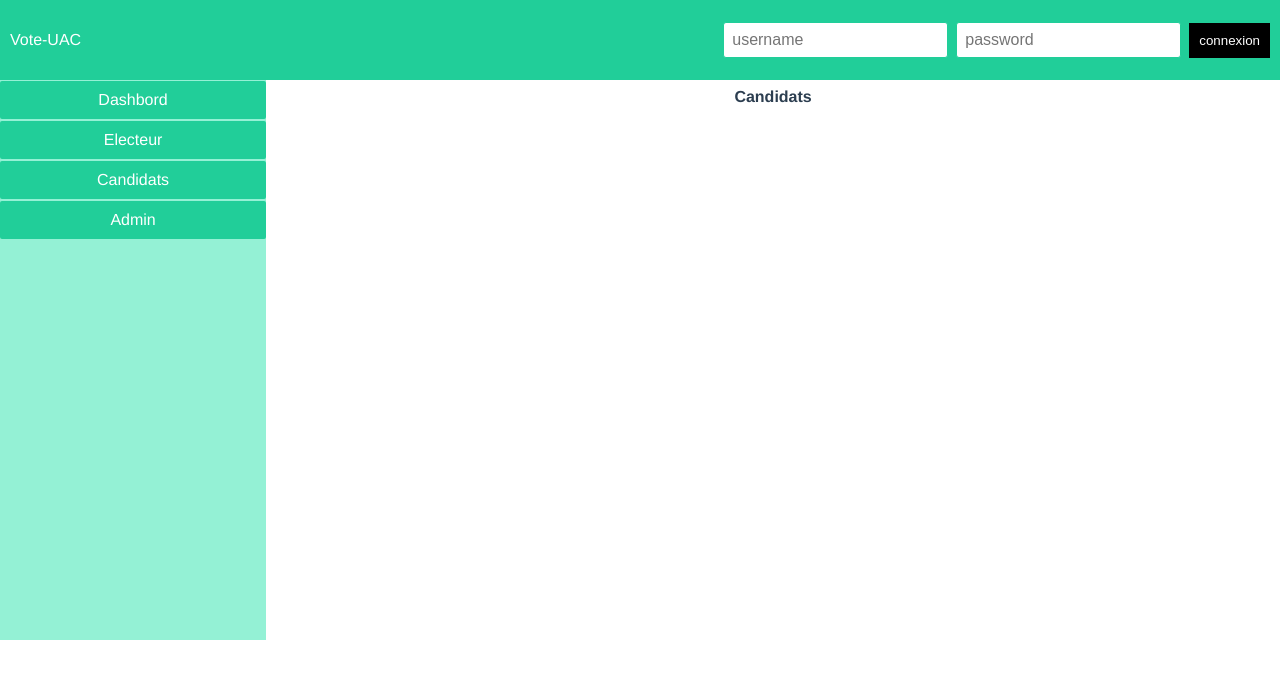
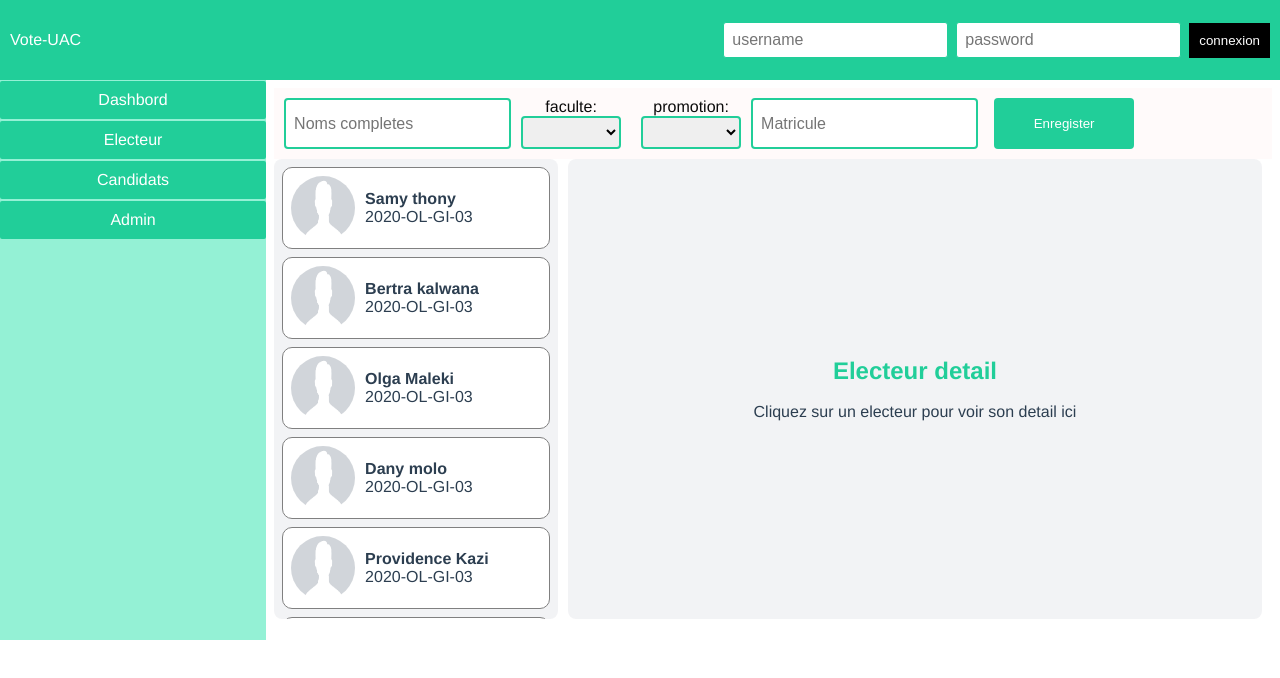
Before and after one commit to leenorshn/vue2-vote, a Vue app: page /#/Candidat in a window 1280 px wide. Shown: the top 678 px of the page. Built offline with nearby package versions, Linux system fonts and the light colour scheme.

Commit message:
designing candidate page

```diff
--- a/src/views/CandidatPage.vue
+++ b/src/views/CandidatPage.vue
@@ -1,18 +1,285 @@
 <template>
-    <div class="main-content-candidat">
-        <h4>Candidats</h4>
+    <div class="electeur-main-page">
+       <div class="student-form-main">
+    <input type="text" v-model="newElecteur.name" placeholder="Noms completes" />
+    <div class="combo">
+      <label for="pet-select">faculte:</label>
+      <select name="pets" id="faculte" v-model="newElecteur.faculte">
+        <option value="GI">Gestion-Info</option>
+        <option value="CU">Communication</option>
+        <option value="SA">Genie-info</option>
+      </select>
+    </div>
+    <div class="combo">
+      <label for="pet-select">promotion:</label>
+      <select name="pets" id="promotion" v-model="newElecteur.promotion">
+        <option value="Prepa">Prepas</option>
+        <option value="G1">G1</option>
+        <option value="G2">G2</option>
+        <option value="G3">G3</option>
+        <option value="L1">L1</option>
+        <option value="L2">L3</option>
+      </select>
+    </div>
+    <input type="text" placeholder="Matricule" v-model="newElecteur.matricule" />
+    <button @click="addElecteur()">Enregister</button>
+  </div>
+        <div class="electeur-all-page">
+            <div class="list-electeur">
+                <div class="card-item" v-for="(electeur,index) in electeurs" :key="index" @click="viewDetailElecteur(index)">
+                    <img src="../assets/profile.png" alt="">
+                    <div class="section-two">
+                        <h4>{{electeur.name}}</h4>
+                    <p>{{electeur.matricule}}</p>
+                    </div>
+                </div>
+            </div>
+            <div v-if="currentElecteur" class="detail-electeur">
+               <img src="../assets/profile.png">,
+               <div class="identity">
+                 <h4>{{currentElecteur.name}}</h4>
+                 <h6>{{currentElecteur.matricule}}</h6>
+                 <p>{{currentElecteur.faculte}}</p>
+               </div>
+               <div class="action">
+                 <button @click.prevent="deleteElecteur(index)" >Supprimer</button>
+               </div>
+            </div>
+            <div v-else class="detail-electeur-default">
+              <h2>Electeur detail</h2><br>
+              <p>Cliquez sur un electeur pour voir son detail ici</p>
+            </div>
+        </div>
     </div>
 </template>
+
 <script>
+
 export default {
     name:"CandidatPage",
+    methods:{
+      viewDetailElecteur(index) {
+        this.currentElecteur=this.electeurs[index];
+      },
+      deleteElecteur(index){
+        this.$delete(this.electeurs,index);
+      },
+      addElecteur(){
+        this.electeurs.unshift({
+          name:this.newElecteur.name,
+          matricule:this.newElecteur.matricule,
+          faculte:this.newElecteur.faculte,
+          promotion:this.newElecteur.promotion
+        });
+        this.newElecteur.name=""
+        this.newElecteur.matricule=""
+        this.newElecteur.faculte=""
+        this.newElecteur.promotion=""
+      }
+    },
     data() {
-        return {}
+    return {
+      name: "Jeux de la vie",
+      currentElecteur:null,
+      newElecteur:{
+        name:"",
+        matricule:"",
+        promotion:"",
+        faculte:"",
+      }
+      ,
+      electeurs:[
+          {
+          name:"Samy thony",
+          matricule:"2020-OL-GI-03",
+          promotion:"G3",
+          faculte:"GI"
+      },
+      {
+          name:"Bertra kalwana",
+          matricule:"2020-OL-GI-03",
+          promotion:"G3",
+          faculte:"GI"
+      },
+      {
+          name:"Olga Maleki",
+          matricule:"2020-OL-GI-03",
+          promotion:"G3",
+          faculte:"GI"
+      },
+      {
+          name:"Dany molo",
+          matricule:"2020-OL-GI-03",
+          promotion:"G3",
+          faculte:"GI"
+      },
+      {
+          name:"Providence Kazi",
+          matricule:"2020-OL-GI-03",
+          promotion:"G3",
+          faculte:"GI"
+      },
+      {
+          name:"Julien Mongala",
+          matricule:"2020-OL-GI-03",
+          promotion:"G3",
+          faculte:"GI"
+      }
+      ]
     }
+
+  },
 
 }
 </script>
+<style scoped>
+    .electeur-main-page{
+        display: flex;
+        flex-direction: column;
 
-<style scoped>
+    }
+
+    .student-form-main {
+
+  padding: 10px;
+
+  background: #fffafa;
+  display: flex;
+  color: rgb(12, 11, 11);
+}
+.combo {
+  display: flex;
+  flex-direction: column;
+  margin: 0px 10px;
+}
+#promotion {
+  padding: 6px;
+  width:100px;
+  border:none;
+  border:2px solid #21ce99;
+  border-radius:4px;
+}
+#faculte {
+  padding: 6px;
+  width:100px;
+  border:none;
+  border:2px solid #21ce99;
+  border-radius:4px;
+}
+input {
+  padding: 8px;
+  font-size: 16px;
+  border:2px solid #21ce99;
+  border-radius:4px;
+
+}
+input:focus{
+    outline-color: #21ce99;
+}
+button {
+  width: 140px;
+  margin-left: 16px;
+  background-color: #21ce99;
+  color:white;
+  border:none;
+  border-radius:4px;
+}
+    .electeur-all-page{
+        display: flex;
+
+    }
+    .list-electeur{
+        flex:3;
+        background-color:rgba(8, 26, 61,0.05);
+        height: 460px;
+        overflow:auto;
+        border-radius: 8px;
+    }
+    .detail-electeur{
+        border-radius: 8px;
+        margin-left:10px;
+        margin-right:10px ;
+        padding:16px;
+
+        flex: 7;
+         background-color:rgba(8, 26, 61,0.05);
+    }
+    @keyframes electeurSelected {
+      0%{transform: translateX(0px)}
+      50%{transform: translateX(400px)}
+      100%{transform: translateX(800px)}
+    }
+    .card-item{
+        display: flex;
+        padding:8px;
+        margin: 8px;
+        border:0.7px solid grey;
+        border-radius:10px;
+
+        cursor: pointer;
+        background-color:white;
+    }
+    .card-item:hover{
+        background-color:#21ce99;
+        border:2px solid #21ce99;
+        color:white;
+    }
+
+    .card-item img{
+        width:64px;
+        height: 64px;
+        border-radius: 32px;
+    }
+    .section-two{
+        padding-left: 10px;
+        text-align:left;
+        flex-direction: column;
+        display: flex;
+        justify-content: center;
+    }
+
+    .detail-electeur img{
+      width:200px;
+      height: 200px;
+      border-radius: 8px;
+      animation: electeurSelected 1.3s ease-in forwards  linear;
+    }
+
+    .identity{
+      padding:8px;
+      margin:16px;
+      background-color:white;
+    }
+    .detail-electeur-default{
+        border-radius: 8px;
+        margin-left:10px;
+        margin-right:10px ;
+        padding:16px;
+        flex: 7;
+        display: flex;
+        justify-content: center;
+        flex-direction: column;
+        align-items: center;
+         background-color:rgba(8, 26, 61,0.05);
+    }
+
+    .detail-electeur-default h2 {
+      color: #21ce99;
+    }
+    .detail-electeur-default p{
+      font-size: 16px;
+      font-weight: 300;
+    }
+    .detail-electeur .action button{
+      background-color: red;
+      color:white;
+      padding: 10px 0px 10px 0px;
+      border:none;
+      cursor: pointer;
+    }
+    button:focus{
+      outline-color: #21ce99;
+    }
+
 
 </style>
--- a/src/views/ElecteurPage.vue
+++ b/src/views/ElecteurPage.vue
@@ -71,6 +71,10 @@ export default {
           faculte:this.newElecteur.faculte,
           promotion:this.newElecteur.promotion
         });
+        this.newElecteur.name=""
+        this.newElecteur.matricule=""
+        this.newElecteur.faculte=""
+        this.newElecteur.promotion=""
       }
     },
     data() {
@@ -196,14 +200,14 @@ button {
         margin-left:10px;
         margin-right:10px ;
         padding:16px;
-        animation: electeurSelected 1.3s ease-in forwards  linear;
+
         flex: 7;
          background-color:rgba(8, 26, 61,0.05);
     }
     @keyframes electeurSelected {
-      0%{transform: translateY(0)}
-      50%{transform: translateY(40px)}
-      100%{transform: translateY(80px)}
+      0%{transform: translateX(0px)}
+      50%{transform: translateX(400px)}
+      100%{transform: translateX(800px)}
     }
     .card-item{
         display: flex;
@@ -238,6 +242,7 @@ button {
       width:200px;
       height: 200px;
       border-radius: 8px;
+      animation: electeurSelected 1.3s ease-in forwards  linear;
     }
 
     .identity{
```
